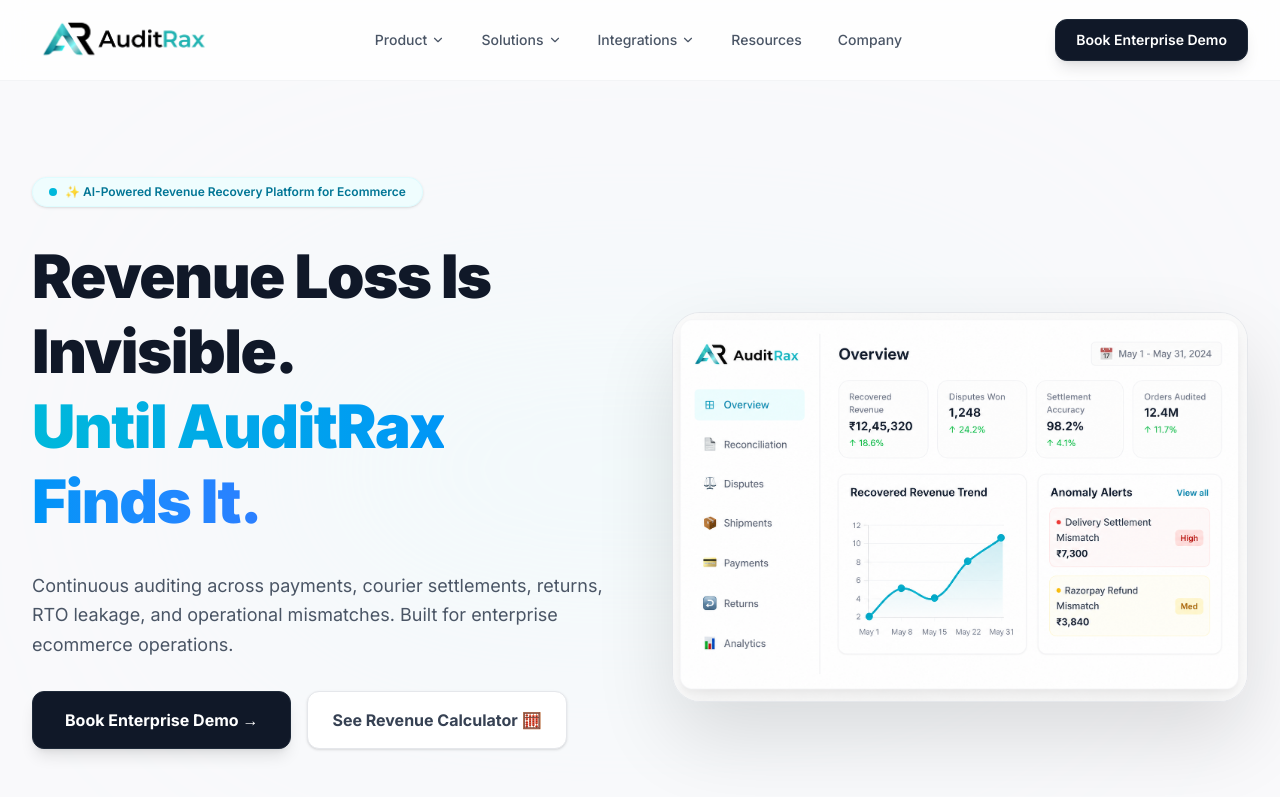
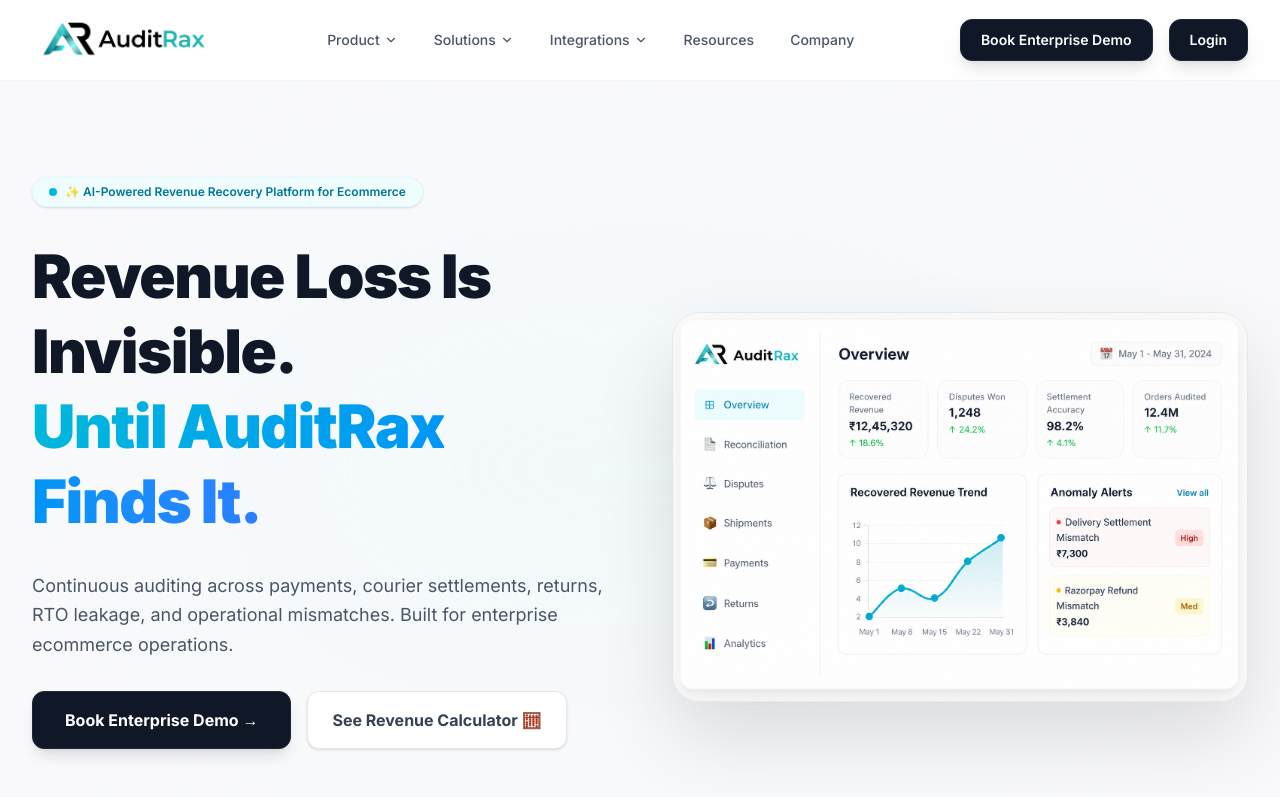
Before and after one commit to AuditRax/atx-web, a React (Vite) app: page / in a window 1280 px wide. Shown: the top 797 px of the page. Built offline with nearby package versions, Linux system fonts and the light colour scheme.

Commit message:
Add Login links and update contact email
Add a 'Login' CTA anchor to the header and mobile menu pointing to https://zohfy.in/auditrax/login, and update the footer contact email from info@auditrax.in to connect@auditrax.in in src/App.tsx.

```diff
--- a/src/App.tsx
+++ b/src/App.tsx
@@ -304,6 +304,9 @@
               <button onClick={() => scrollToContact()} className="bg-gray-900 hover:bg-gray-800 text-white px-5 py-2.5 rounded-xl text-sm font-semibold transition shadow-lg hover:shadow-cyan-500/10 border border-gray-800">
                 Book Enterprise Demo
               </button>
+              <a href="https://zohfy.in/auditrax/login" className="bg-gray-900 hover:bg-gray-800 text-white px-5 py-2.5 rounded-xl text-sm font-semibold transition shadow-lg hover:shadow-cyan-500/10 border border-gray-800 inline-block text-center">
+                Login
+              </a>
             </div>
 
             {/* Mobile Hamburger Button */}
@@ -338,6 +341,9 @@
                 <button onClick={() => { setMobileMenuOpen(false); scrollToContact(); }} className="w-full bg-gray-900 text-white text-center py-3 rounded-lg font-bold shadow-md">
                   Book Enterprise Demo
                 </button>
+                <a href="https://zohfy.in/auditrax/login" className="block w-full bg-gray-900 text-white text-center py-3 rounded-lg font-bold shadow-md">
+                  Login
+                </a>
               </div>
             </motion.div>
           )}
@@ -949,7 +955,7 @@
               <h5 className="text-white text-xs font-bold uppercase tracking-widest">Contact Us</h5>
               <ul className="space-y-3 text-sm text-gray-400">
                 <li className="leading-relaxed">📍 Coimbatore, Tamil Nadu, India</li>
-                <li>✉️ <a href="mailto:info@auditrax.in" className="hover:text-white transition">info@auditrax.in</a></li>
+                <li>✉️ <a href="mailto:connect@auditrax.in" className="hover:text-white transition">connect@auditrax.in</a></li>
                 <li>📞 +91 9082348560</li>
               </ul>
 
```
